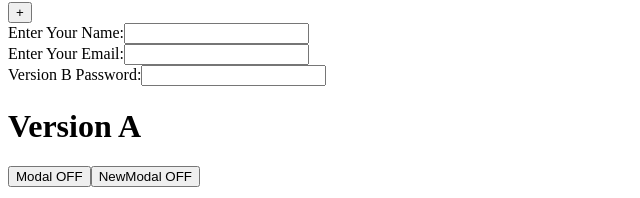
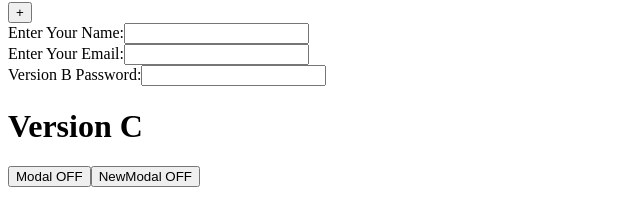
Before and after one commit to Madhianandhan06/versioncontrol, a React (Vite) app: page / in a window 1280 px wide. Shown: the part 86-284 px from the top of the page, without its empty margins (0-640 px from the left). Built offline with nearby package versions, Linux system fonts and the light colour scheme.

Commit message:
feat: title version changed

```diff
--- a/src/App.jsx
+++ b/src/App.jsx
@@ -27,7 +27,7 @@ const App = () => {
               <input type="text" />
           </div>
 
-          <h1>Version A</h1>
+          <h1>Version C</h1>
         </form>
       </div>
 
```
